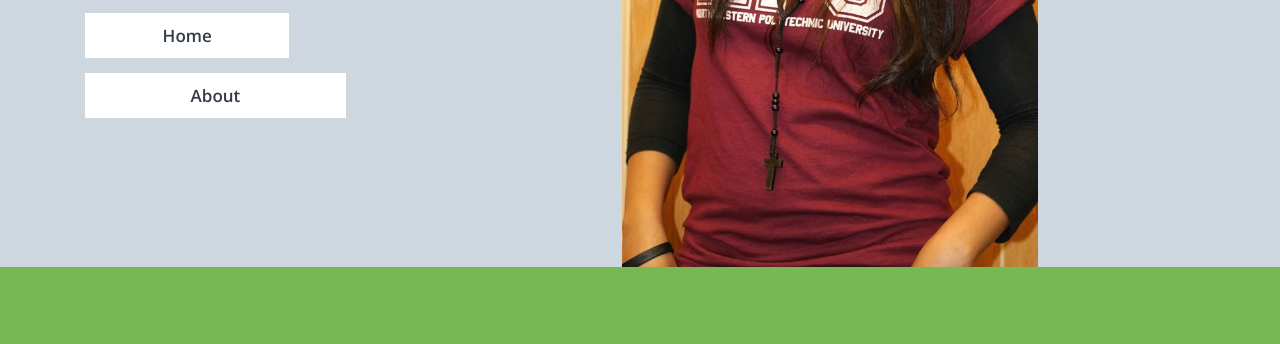
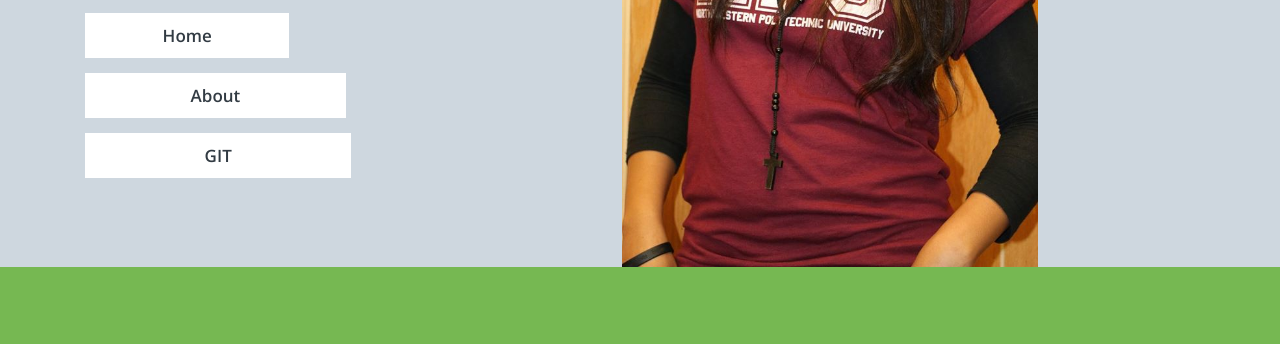
Before and after one commit to ammy214007/Project1, a plain HTML site: page index.html in a window 1280 px wide. Shown: the part 407-751 px from the top of the page. Drawn offline with nearby package versions, Linux system fonts and the light colour scheme; a web font is replaced by a local one.

Commit message:
added a git in meny

```diff
--- a/index.html
+++ b/index.html
@@ -54,6 +54,7 @@ License URL: http://creativecommons.org/licenses/by/3.0/
 								<ul class="nav1">
 									<li><a class="scroll" href="#home">Home</a></li>
 									<li><a class="scroll" href="#about">About</a></li>
+									<li><a class="scroll" href="#about">GIT</a></li>
 
 								</ul>
 							</nav>
```
